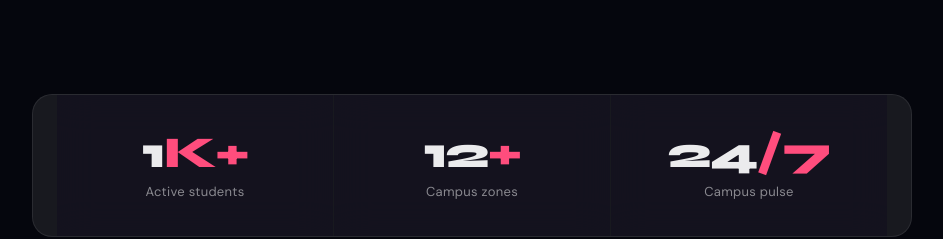
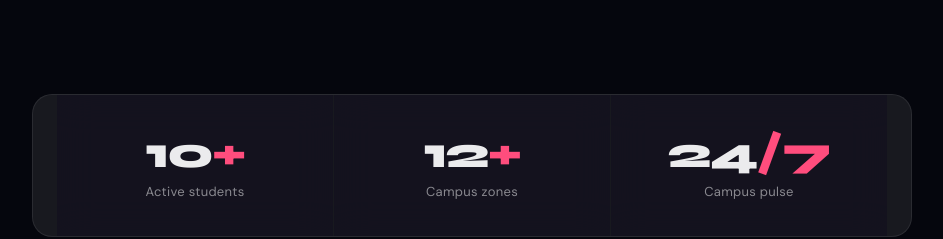
Before and after one commit to mo-dev-x/pulse, a plain HTML site: page Frontend/hero.html in a window 1280 px wide. Shown: the part 1700-1939 px from the top of the page, without its empty margins (168-1111 px from the left). Drawn offline with nearby package versions, Linux system fonts and the light colour scheme.

Commit message:
Fix hero page

```diff
--- a/Frontend/hero.html
+++ b/Frontend/hero.html
@@ -845,7 +845,7 @@
   <!-- ░░ Stats strip ░░ -->
   <div class="stats-strip" aria-label="Platform highlights">
     <div class="stat-item">
-      <div class="stat-num">1<span>K+</span></div>
+      <div class="stat-num">10<span>+</span></div>
       <div class="stat-label">Active students</div>
     </div>
     <div class="stat-item">
```
